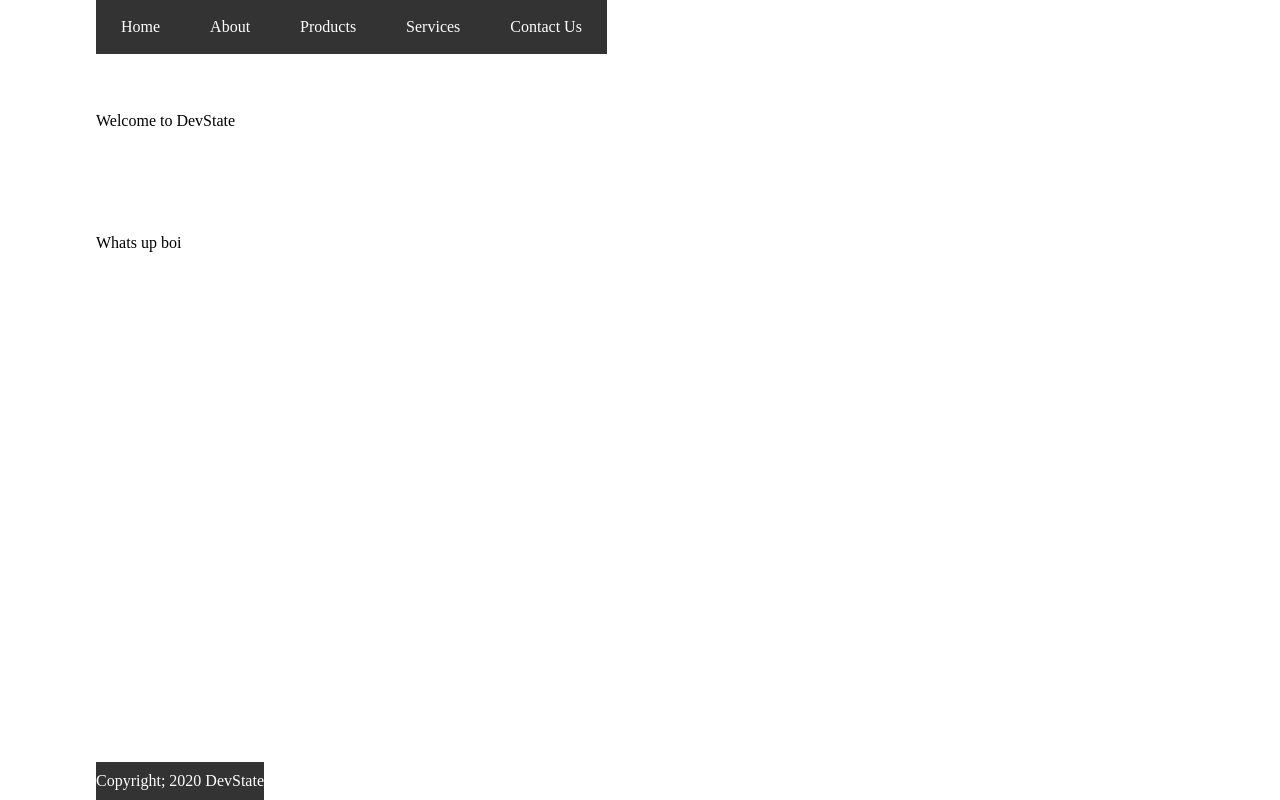
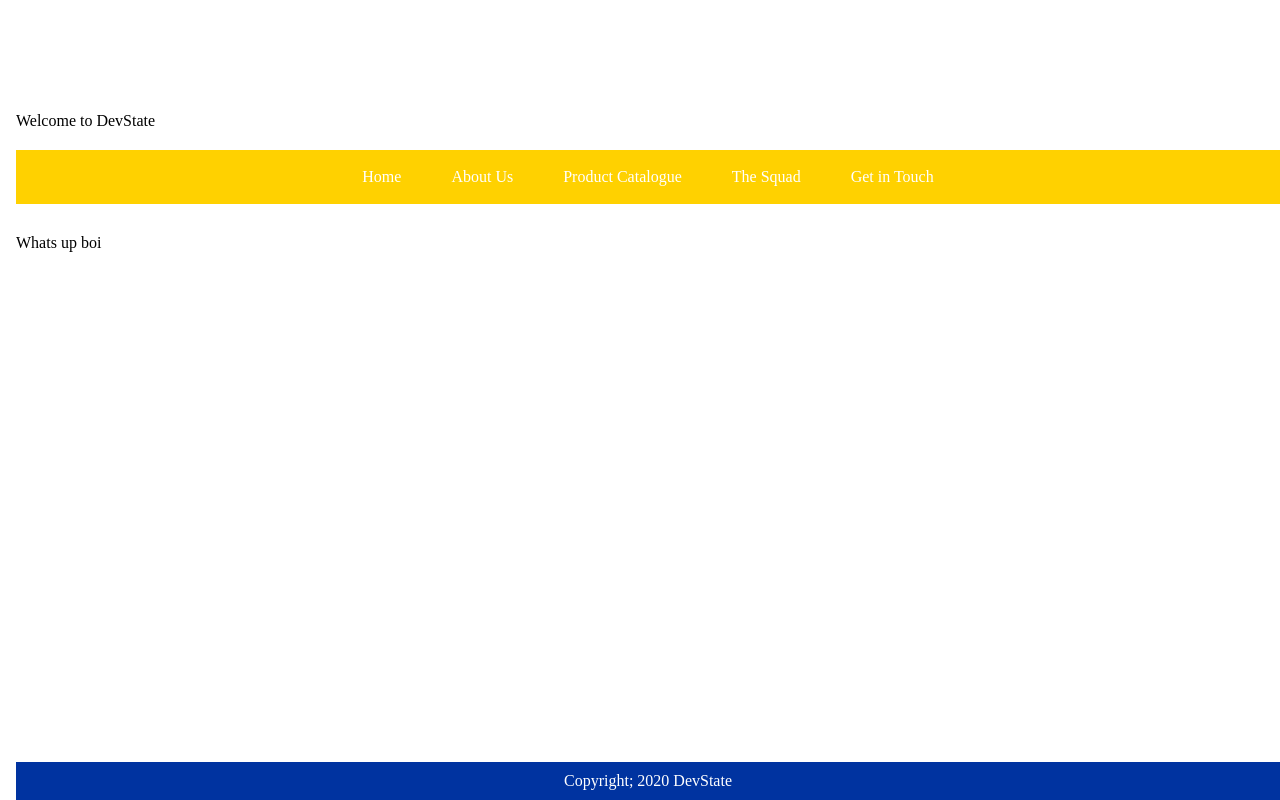
Before and after one commit to devstate-sdsu/OverDue, a React (Create React App) app: page / in a window 1280 px wide. Built offline with nearby package versions, Linux system fonts and the light colour scheme.

Commit message:
headre footere updated

```diff
--- a/src/Components/FirstComp.css
+++ b/src/Components/FirstComp.css
@@ -1,8 +1,6 @@
 body {
     padding-top : 40px;
     padding-bottom : 40px;
-    padding-left : 40px;
-    padding-right : 40px;
 
 
 }
--- a/src/Components/Header.css
+++ b/src/Components/Header.css
@@ -9,4 +9,4 @@
         text-decoration: none;
         padding: 8px 25px;
         display: inline-block;
-    }
+        text-align: absolute;}
--- a/src/Components/Header.js
+++ b/src/Components/Header.js
@@ -12,10 +12,10 @@ class Header extends Component {
             <div className={styles.container}>
               <nav>
                 <a href="#">Home</a>
-                <a href="#">About</a>
-                <a href="#">Products</a>
-                <a href="#">Services</a>
-                <a href="#">Contact Us</a>
+                <a href="#">About Us</a>
+                <a href="#">Product Catalogue</a>
+                <a href="#">The Squad</a>
+                <a href="#">Get in Touch</a>
               </nav>
             </div>
           </div>
--- a/src/Components/Header.module.css
+++ b/src/Components/Header.module.css
@@ -1,17 +1,19 @@
 .headre, .footere{
-    width: flex;
+    width: stretch;
     position: fixed;
-    background: #333;
     padding: 10px 0;
     color: #fff;
+    text-align: -webkit-center;
 }
 .headre{
-    top: 0;
+    top: 150px;
+    background: #FFD100;
 }
 .footere{
     bottom: 0;
+    background: #0033A0;
 }
 .container{
-    width: auto;
-    margin: 0 auto;
+    width: stretch;
+    margin: 0;
 }
```
